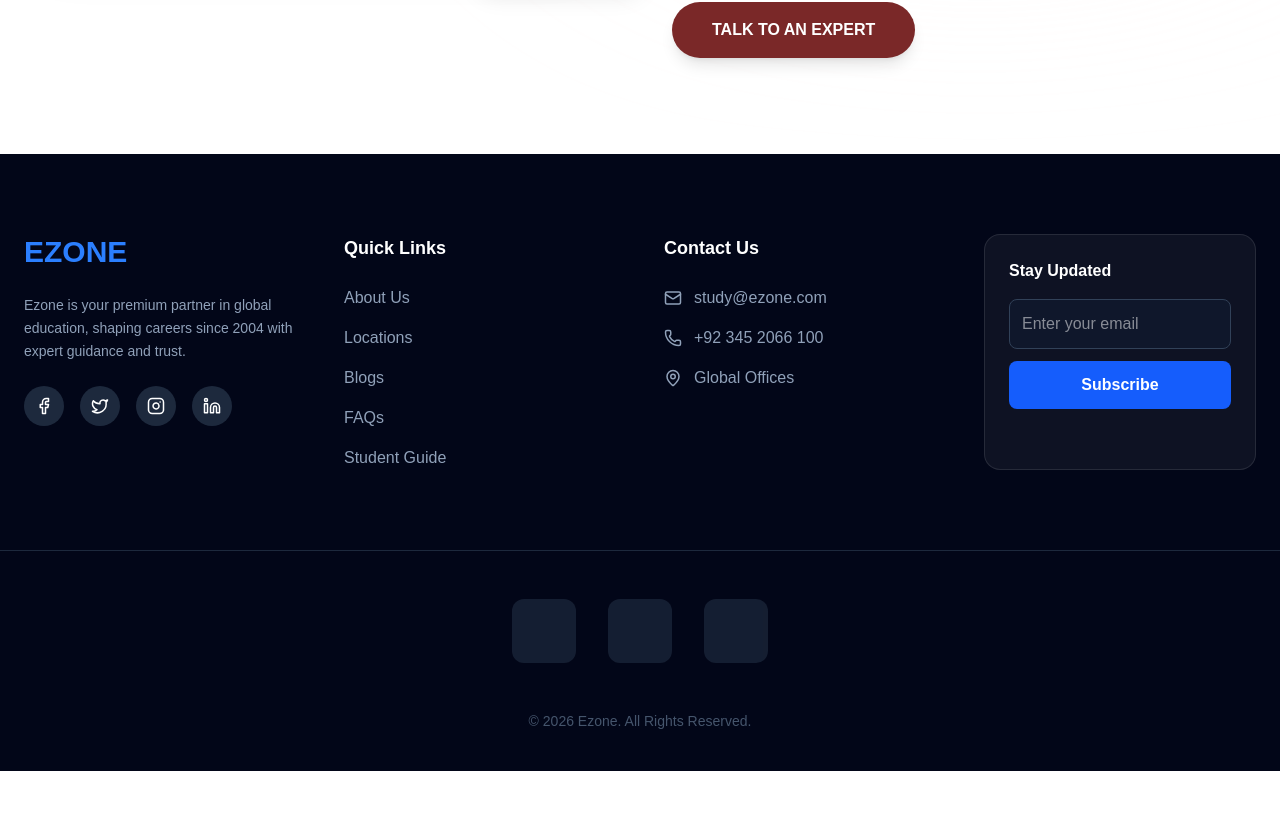
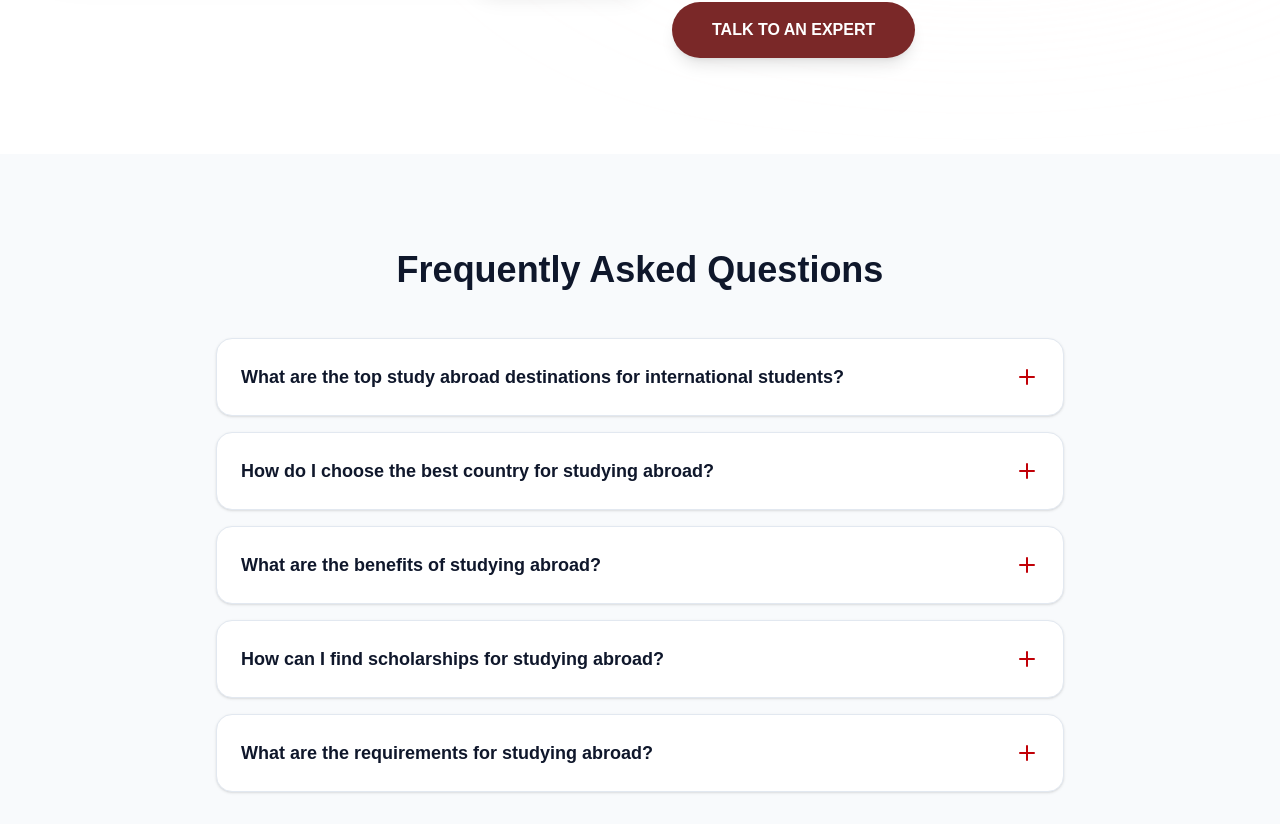
Before and after one commit to maazhashmi996-pixel/Ezone-Study-Abroad, a Next.js app: page /destinations in a window 1280 px wide. Shown: the part 4416-5240 px from the top of the page. Before the commit the page ends 5187 px from the top, so only its background shows below. Built offline with nearby package versions, Linux system fonts and the light colour scheme.

Commit message:
FAQSection

```diff
--- a/app/destinations/page.tsx
+++ b/app/destinations/page.tsx
@@ -1,6 +1,7 @@
 import DestinationIntro from '@/components/Sections/Designation Components/DesignationIntro'
 import DestinationsSection from '@/components/Sections/Designation Components/DesinationSection'
 import EnhancedBenefitsSection from '@/components/Sections/Designation Components/EnhancedBenefitsSection'
+import FAQSection from '@/components/Sections/Designation Components/FAQSection'
 import KeyFactorsSection from '@/components/Sections/Designation Components/KeyFactorsSection'
 import VIPServicesSection from '@/components/Sections/Designation Components/VIPServicesSection'
 import React from 'react'
@@ -13,6 +14,7 @@ function page() {
             <EnhancedBenefitsSection />
             <VIPServicesSection />
             <KeyFactorsSection />
+            <FAQSection />
         </div>
     )
 }
--- /dev/null
+++ b/components/Sections/Designation Components/FAQSection.tsx
@@ -0,0 +1,70 @@
+
+"use client";
+
+import { useState } from "react";
+import { motion, AnimatePresence } from "framer-motion";
+import { Plus } from "lucide-react";
+
+const faqs = [
+    {
+        question: "What are the top study abroad destinations for international students?",
+        answer: "Top destinations often include the USA, UK, Canada, Australia, and Germany, known for their world-class education systems and diverse cultural environments."
+    },
+    {
+        question: "How do I choose the best country for studying abroad?",
+        answer: "Choosing depends on your career goals, budget, language preference, and the specific academic programs offered in your field of interest."
+    },
+    {
+        question: "What are the benefits of studying abroad?",
+        answer: "Studying abroad offers a global perspective, high-quality education, and significant improvement in language skills, all of which enhance career prospects."
+    },
+    {
+        question: "How can I find scholarships for studying abroad?",
+        answer: "Scholarships can be found through university websites, government-funded programs, and international organizations that support global talent."
+    },
+    {
+        question: "What are the requirements for studying abroad?",
+        answer: "Typically, requirements include academic transcripts, language proficiency test scores (like IELTS/TOEFL), letters of recommendation, and a statement of purpose."
+    }
+];
+
+export default function FAQSection() {
+    const [activeIndex, setActiveIndex] = useState<number | null>(null);
+
+    return (
+        <section className="py-24 bg-slate-50">
+            <div className="max-w-4xl mx-auto px-6">
+                <h2 className="text-4xl font-extrabold text-slate-900 mb-12 text-center">Frequently Asked Questions</h2>
+
+                <div className="space-y-4">
+                    {faqs.map((faq, index) => (
+                        <div key={index} className="bg-white border border-slate-200 rounded-2xl overflow-hidden shadow-sm">
+                            <button
+                                onClick={() => setActiveIndex(activeIndex === index ? null : index)}
+                                className="w-full p-6 flex justify-between items-center text-left hover:bg-slate-50 transition"
+                            >
+                                <span className="font-bold text-slate-900 text-lg">{faq.question}</span>
+                                <motion.div animate={{ rotate: activeIndex === index ? 45 : 0 }}>
+                                    <Plus className="text-red-700 w-6 h-6" />
+                                </motion.div>
+                            </button>
+
+                            <AnimatePresence>
+                                {activeIndex === index && (
+                                    <motion.div
+                                        initial={{ height: 0, opacity: 0 }}
+                                        animate={{ height: "auto", opacity: 1 }}
+                                        exit={{ height: 0, opacity: 0 }}
+                                        className="px-6 pb-6 text-slate-600 leading-relaxed"
+                                    >
+                                        {faq.answer}
+                                    </motion.div>
+                                )}
+                            </AnimatePresence>
+                        </div>
+                    ))}
+                </div>
+            </div>
+        </section>
+    );
+}
```
